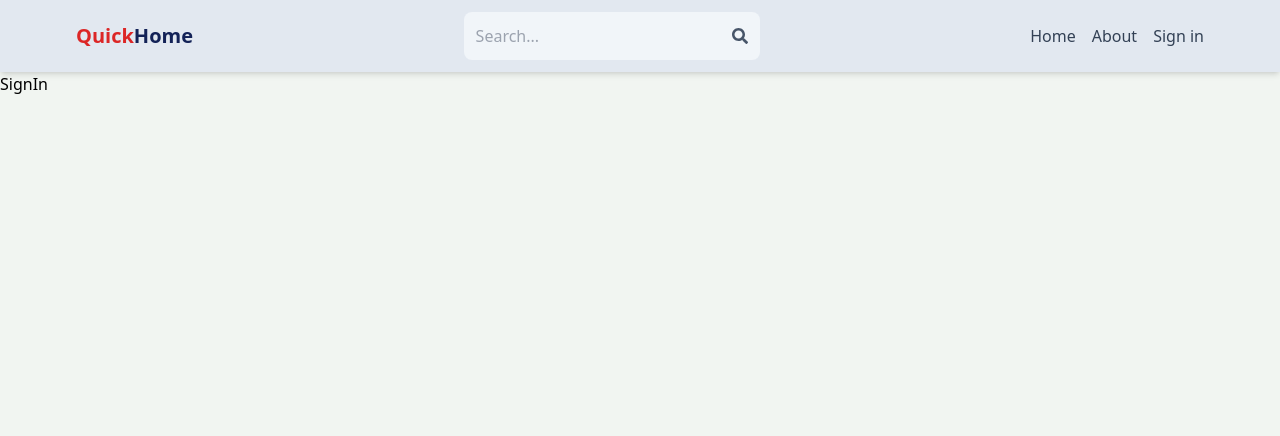
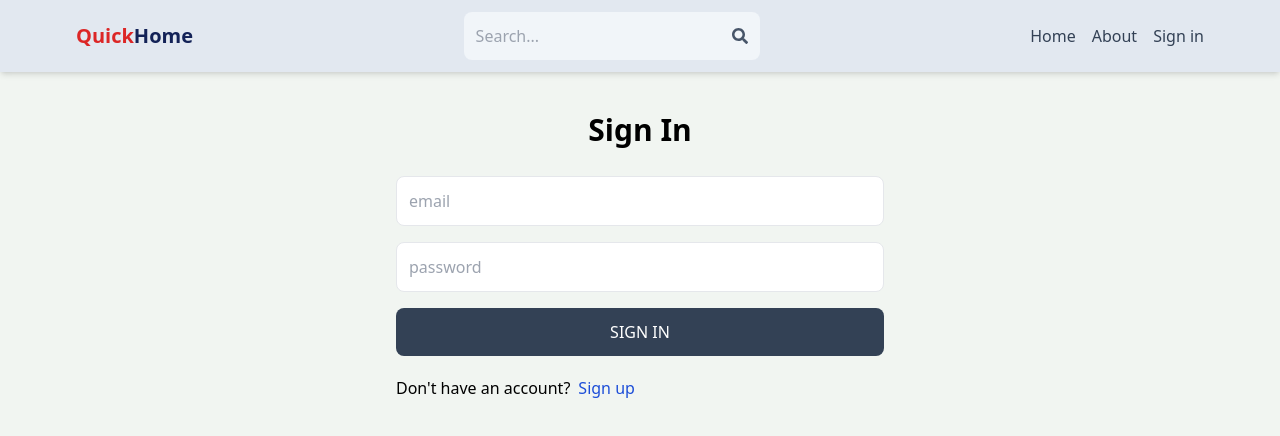
Before and after one commit to peterjuniormendy/real-estate, a React (Vite) app in the folder client/: page /login in a window 1280 px wide. Shown: the top 436 px of the page. Built offline with nearby package versions, Linux system fonts and the light colour scheme.

Commit message:
create login page ui

```diff
--- a/client/src/pages/SignIn.tsx
+++ b/client/src/pages/SignIn.tsx
@@ -1,7 +1,111 @@
-import React from "react";
+import React, { useEffect, useState } from "react";
+import { Link, useNavigate } from "react-router-dom";
+
+interface FormData {
+  email: string;
+  password: string;
+}
 
 const SignIn = () => {
-  return <div>SignIn</div>;
+  const [isLoading, setIsLoading] = useState<boolean>(false);
+  const [formData, setFormData] = useState<FormData>({
+    email: "",
+    password: "",
+  });
+  const [error, setError] = useState<string>("");
+  const navigate = useNavigate();
+  const handleChange = (e: React.ChangeEvent<HTMLInputElement>) => {
+    setFormData({
+      ...formData,
+      [e.target.name]: e.target.value,
+    });
+  };
+
+  const handleSubmit = async (e: React.FormEvent<HTMLFormElement>) => {
+    e.preventDefault();
+    setIsLoading(true);
+    if (formData.email === "") {
+      return setError("Email is required");
+    }
+    if (formData.password === "") {
+      return setError("Password is required");
+    }
+    try {
+      const res = await fetch("/api/auth/login", {
+        method: "POST",
+        headers: {
+          "Content-Type": "application/json",
+        },
+        body: JSON.stringify(formData),
+      });
+      const data = await res.json();
+      if (data.message === "User signin successfully") {
+        navigate("/profile");
+        // reset form data
+        setFormData({
+          email: "",
+          password: "",
+        });
+      }
+      setError(data.message);
+      setIsLoading(false);
+    } catch (error) {
+      setError("An error occurred during sign-in.");
+    } finally {
+      setIsLoading(false);
+    }
+  };
+
+  useEffect(() => {
+    if (error) {
+      setTimeout(() => {
+        setError("");
+      }, 3000);
+    }
+  }, [error]);
+  return (
+    <div className="p-3 max-w-lg mx-auto">
+      <h1 className="text-3xl text-center font-semibold my-7">Sign In</h1>
+      <form
+        onSubmit={handleSubmit}
+        className="flex flex-col items-center justify-center gap-4"
+      >
+        {error && (
+          <div className="w-full bg-red-200 text-red-400 py-2 text-center">
+            <p>{error}</p>
+          </div>
+        )}
+
+        <input
+          type="text"
+          name="email"
+          placeholder="email"
+          className="w-full border p-3 rounded-lg"
+          onChange={handleChange}
+        />
+        <input
+          type="password"
+          name="password"
+          placeholder="password"
+          className="w-full border p-3 rounded-lg"
+          onChange={handleChange}
+        />
+        <button
+          type="submit"
+          disabled={isLoading}
+          className="w-full bg-slate-700 text-white p-3 rounded-lg uppercase hover:opacity-95 disabled:opacity-80"
+        >
+          {isLoading ? "Submitting..." : "Sign in"}
+        </button>
+      </form>
+      <div className="flex gap-2 mt-5">
+        <p>Don't have an account?</p>
+        <Link to="/sign-up">
+          <span className="text-blue-700">Sign up</span>
+        </Link>
+      </div>
+    </div>
+  );
 };
 
 export default SignIn;
--- a/client/src/pages/SignUp.tsx
+++ b/client/src/pages/SignUp.tsx
@@ -112,7 +112,7 @@ const SignUp = () => {
       </form>
       <div className="flex gap-2 mt-5">
         <p>Already have an account?</p>
-        <Link to="/sign-in">
+        <Link to="/login">
           <span className="text-blue-700">Sign in</span>
         </Link>
       </div>
```
Also changed, not shown: 1 other file (tests, documents, lock files or other folders).
